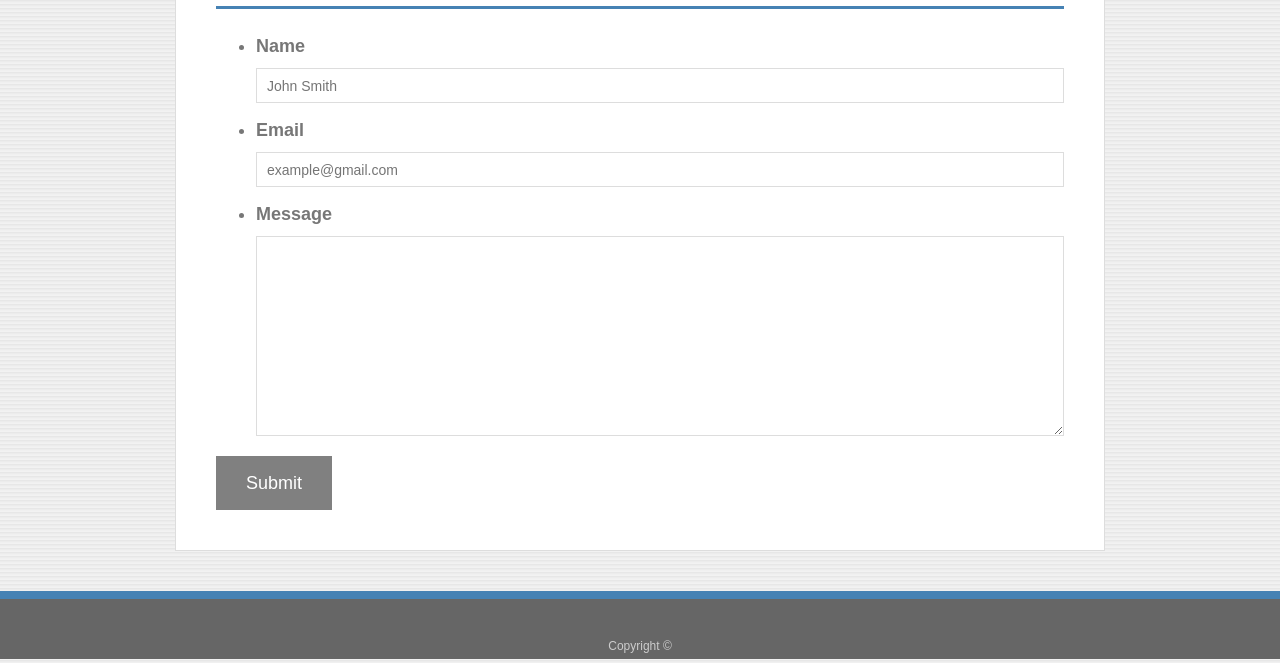
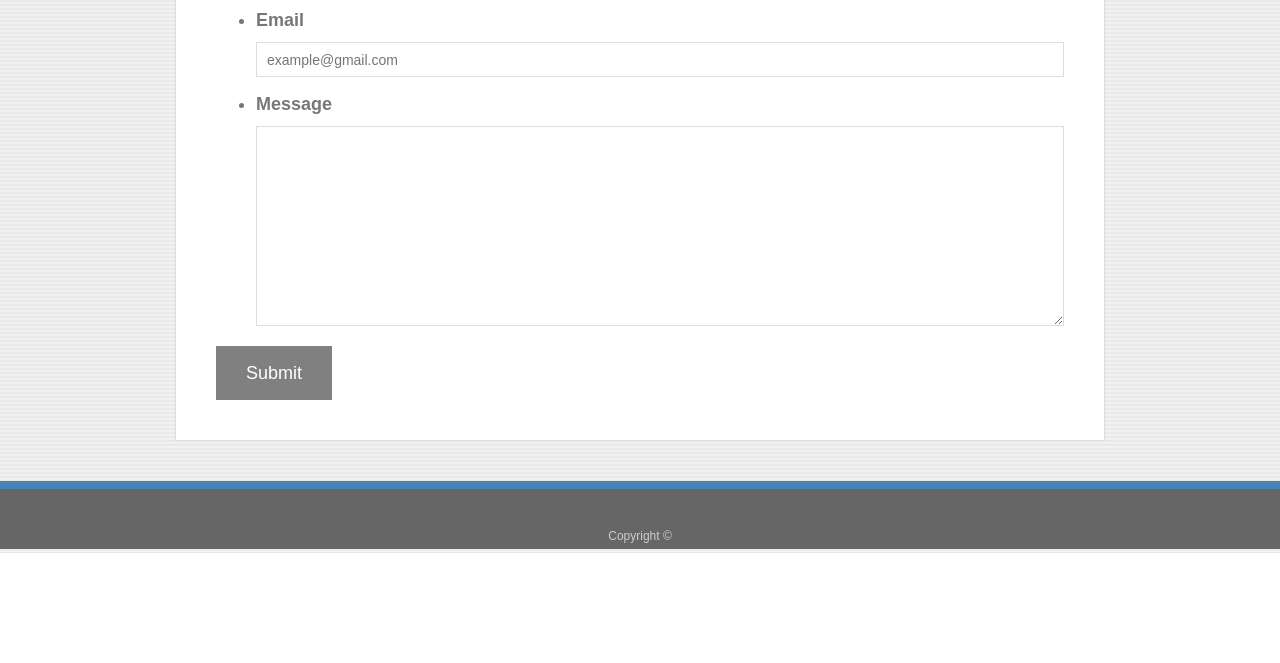
Before and after one commit to jnieves14/jnieves14.github.io, a plain HTML site: page contact.html in a window 1280 px wide. Shown: the part 376-1039 px from the top of the page. After the commit the page ends 929 px from the top, so only its background shows below. Drawn offline with nearby package versions, Linux system fonts and the light colour scheme.

Commit message:
not sure what i added

```diff
--- a/assets/css/style2.css
+++ b/assets/css/style2.css
@@ -120,7 +120,7 @@ h3, h2 {
 /* main */
 
 #main-container {
-  padding-top: 130px;
+  padding-top: 20px;
   min-height: calc(100vh - 70px);
 }
 
```
